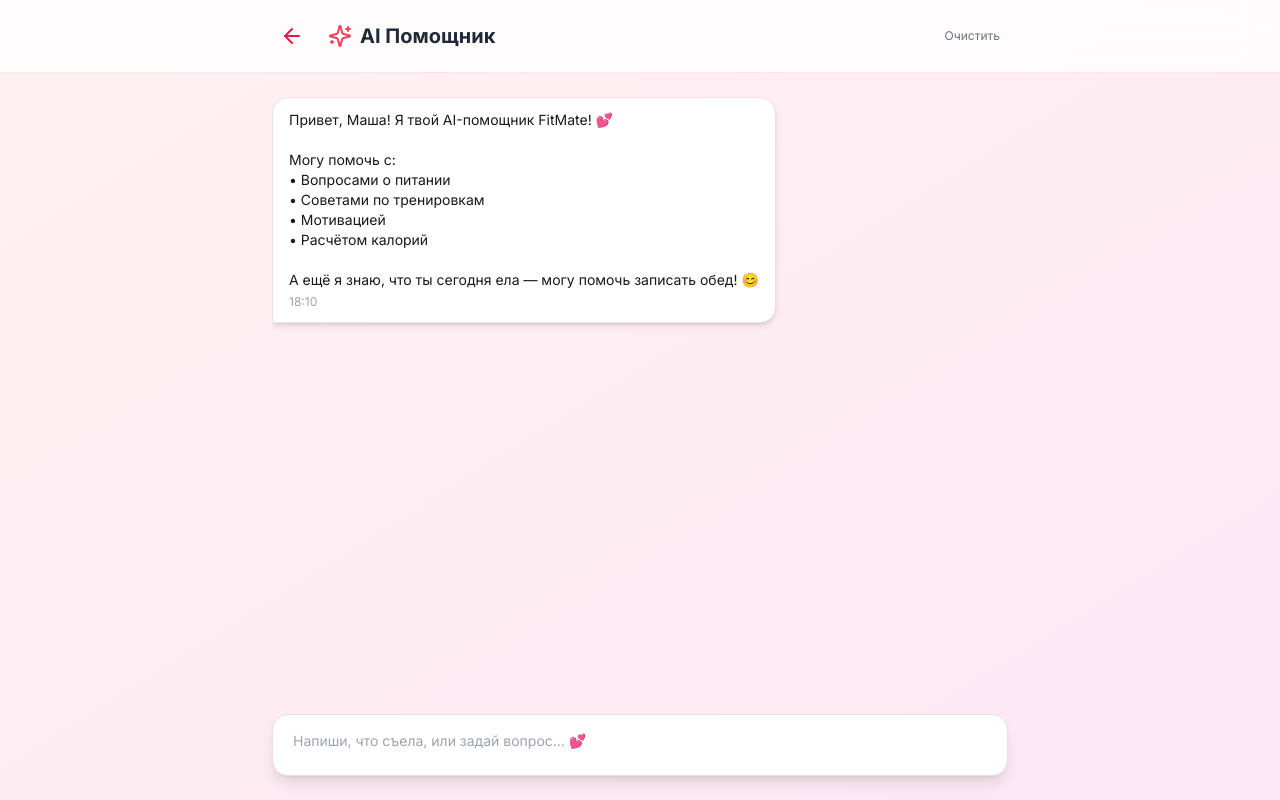
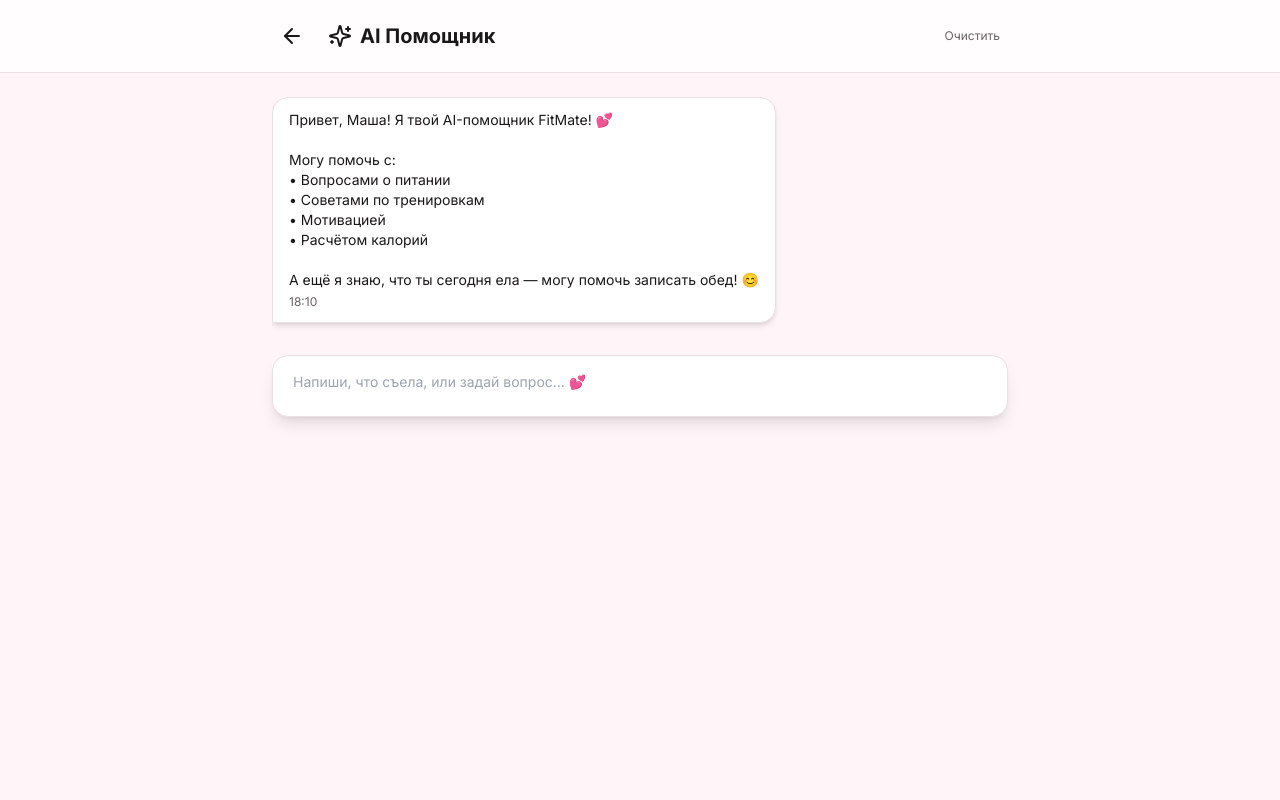
Before and after one commit to FuserOne1/fitmate-ai, a Next.js app: page /chat in a window 1280 px wide. Built offline with nearby package versions, Linux system fonts and the light colour scheme.

Commit message:
fix: complete theme support for chat page

```diff
--- a/src/app/chat/page.tsx
+++ b/src/app/chat/page.tsx
@@ -29,21 +29,17 @@ export default function ChatPage() {
         } catch {}
       }
     }
-    return [
-      {
+    return [{
       role: 'assistant',
       content: 'Привет, Маша! Я твой AI-помощник FitMate! 💕\n\nМогу помочь с:\n• Вопросами о питании\n• Советами по тренировкам\n• Мотивацией\n• Расчётом калорий\n\nА ещё я знаю, что ты сегодня ела — могу помочь записать обед! 😊',
       timestamp: Date.now(),
-      },
-    ]
+    }]
   })
-
   const [diaryData, setDiaryData] = useState<DiaryData | null>(null)
   const [input, setInput] = useState('')
   const [loading, setLoading] = useState(false)
   const messagesEndRef = useRef<HTMLDivElement>(null)
 
-  // Загрузка данных из дневника
   useEffect(() => {
     if (typeof window !== 'undefined') {
       const saved = localStorage.getItem('fitmate-diary')
@@ -59,7 +55,6 @@ export default function ChatPage() {
     }
   }, [])
 
-  // Сохранение чата
   useEffect(() => {
     if (typeof window !== 'undefined') {
       localStorage.setItem('fitmate-chat', JSON.stringify(messages))
@@ -76,18 +71,12 @@ export default function ChatPage() {
 
   async function sendMessage() {
     if (!input.trim() || loading) return
-
-    const userMessage: Message = {
-      role: 'user',
-      content: input,
-      timestamp: Date.now()
-    }
-    setMessages((prev) => [...prev, userMessage])
+    const userMessage: Message = { role: 'user', content: input, timestamp: Date.now() }
+    setMessages(prev => [...prev, userMessage])
     setInput('')
     setLoading(true)
 
     try {
-      // Формируем контекст из дневника
       const diaryContext = diaryData
         ? `\n\n[КОНТЕКСТ: Сегодня Маша уже съела на ${diaryData.calories} ккал. Б: ${diaryData.protein}г, Ж: ${diaryData.fat}г, У: ${diaryData.carbs}г]`
         : ''
@@ -96,45 +85,20 @@ export default function ChatPage() {
         method: 'POST',
         headers: { 'Content-Type': 'application/json' },
         body: JSON.stringify({
-          messages: messages.map((m) => ({
-            role: m.role,
-            content: m.content
-          })),
+          messages: messages.map(m => ({ role: m.role, content: m.content })),
           diaryContext,
         }),
       })
-
       const data = await response.json()
 
       if (response.ok && data.data) {
-        setMessages((prev) => [
-          ...prev,
-          {
-            role: 'assistant',
-            content: data.data,
-            timestamp: Date.now()
-          },
-        ])
+        setMessages(prev => [...prev, { role: 'assistant', content: data.data, timestamp: Date.now() }])
       } else {
-        setMessages((prev) => [
-          ...prev,
-          {
-            role: 'assistant',
-            content: `Ошибка: ${data.error || 'Что-то пошло не так 😅'}`,
-            timestamp: Date.now(),
-          },
-        ])
+        setMessages(prev => [...prev, { role: 'assistant', content: `Ошибка: ${data.error || 'Что-то пошло не так 😅'}`, timestamp: Date.now() }])
       }
     } catch (error) {
       console.error('Chat error:', error)
-      setMessages((prev) => [
-        ...prev,
-        {
-          role: 'assistant',
-          content: 'Ошибка соединения. Проверь интернет и попробуй снова 💕',
-          timestamp: Date.now(),
-        },
-      ])
+      setMessages(prev => [...prev, { role: 'assistant', content: 'Ошибка соединения. Проверь интернет 💕', timestamp: Date.now() }])
     } finally {
       setLoading(false)
     }
@@ -149,45 +113,34 @@ export default function ChatPage() {
 
   function clearChat() {
     if (confirm('Очистить историю чата?')) {
-      setMessages([
-        {
+      setMessages([{
         role: 'assistant',
         content: 'Привет, Маша! Я твой AI-помощник FitMate! 💕\n\nЧем могу помочь сегодня?',
         timestamp: Date.now(),
-        },
-      ])
+      }])
     }
   }
 
   return (
-    <div className="min-h-screen bg-gradient-to-br from-rose-50 to-pink-100 flex flex-col">
-      {/* Header */}
-      <header className="sticky top-0 z-50 bg-white/80 backdrop-blur-lg border-b border-rose-100">
+    <div className={`min-h-screen ${themeConfig.colors.bg} transition-colors duration-300`}>
+      <header className="sticky top-0 z-50 bg-[hsl(var(--bg-secondary))]/80 backdrop-blur-lg border-b border-[hsl(var(--border))]">
         <div className="max-w-3xl mx-auto px-4 py-4 flex items-center justify-between">
           <div className="flex items-center gap-4">
-            <Link
-              href="/"
-              className="p-2 hover:bg-rose-100 rounded-xl transition-colors"
-            >
-              <ArrowLeft className="w-6 h-6 text-rose-600" />
+            <Link href="/" className="p-2 hover:bg-[hsl(var(--muted))] rounded-xl transition-colors">
+              <ArrowLeft className={`w-6 h-6 ${themeConfig.colors.primaryText}`} />
             </Link>
             <div className="flex items-center gap-2">
-              <Sparkles className="w-6 h-6 text-rose-500" />
-              <h1 className="text-xl font-bold text-gray-800">AI Помощник</h1>
+              <Sparkles className={`w-6 h-6 ${themeConfig.colors.primaryText}`} />
+              <h1 className="text-xl font-bold text-[hsl(var(--text-primary))]">AI Помощник</h1>
             </div>
           </div>
-          <button
-            onClick={clearChat}
-            className="p-2 text-xs text-gray-500 hover:text-rose-600 transition-colors"
-          >
+          <button onClick={clearChat} className="p-2 text-xs text-[hsl(var(--text-secondary))] hover:text-red-500 transition-colors">
             Очистить
           </button>
         </div>
       </header>
 
-      {/* Messages */}
       <main className="flex-1 max-w-3xl w-full mx-auto px-4 py-6 overflow-hidden flex flex-col">
-        {/* Diary Context */}
         {diaryData && diaryData.calories > 0 && (
           <div className="bg-[hsl(var(--card))] rounded-2xl p-4 shadow-md border border-[hsl(var(--border))] mb-4">
             <div className="flex items-center gap-2 mb-2">
@@ -217,27 +170,15 @@ export default function ChatPage() {
 
         <div className="flex-1 overflow-y-auto space-y-4 mb-4">
           {messages.map((message, index) => (
-            <div
-              key={index}
-              className={`flex ${
-                message.role === 'user' ? 'justify-end' : 'justify-start'
-              }`}
-            >
-              <div
-                className={`max-w-[80%] rounded-2xl px-4 py-3 ${
+            <div key={index} className={`flex ${message.role === 'user' ? 'justify-end' : 'justify-start'}`}>
+              <div className={`max-w-[80%] rounded-2xl px-4 py-3 ${
                 message.role === 'user'
                   ? `${themeConfig.colors.primaryBg} text-white rounded-br-md`
                   : 'bg-[hsl(var(--card))] text-[hsl(var(--text-primary))] shadow-md border border-[hsl(var(--border))] rounded-bl-md'
-                }`}
-              >
+              }`}>
                 <p className="text-sm whitespace-pre-wrap">{message.content}</p>
-                <p className={`text-xs mt-1 ${
-                  message.role === 'user' ? 'text-rose-200' : 'text-gray-400'
-                }`}>
-                  {new Date(message.timestamp).toLocaleTimeString('ru-RU', {
-                    hour: '2-digit',
-                    minute: '2-digit'
-                  })}
+                <p className={`text-xs mt-1 ${message.role === 'user' ? 'text-white/70' : 'text-[hsl(var(--text-secondary))]'}`}>
+                  {new Date(message.timestamp).toLocaleTimeString('ru-RU', { hour: '2-digit', minute: '2-digit' })}
                 </p>
               </div>
             </div>
@@ -247,14 +188,8 @@ export default function ChatPage() {
               <div className="bg-[hsl(var(--card))] rounded-2xl px-4 py-3 shadow-md border border-[hsl(var(--border))]">
                 <div className="flex gap-1">
                   <div className={`w-2 h-2 ${themeConfig.colors.primaryBg} rounded-full animate-bounce`} />
-                  <div
-                    className={`w-2 h-2 ${themeConfig.colors.primaryBg} rounded-full animate-bounce`}
-                    style={{ animationDelay: '0.1s' }}
-                  />
-                  <div
-                    className={`w-2 h-2 ${themeConfig.colors.primaryBg} rounded-full animate-bounce`}
-                    style={{ animationDelay: '0.2s' }}
-                  />
+                  <div className={`w-2 h-2 ${themeConfig.colors.primaryBg} rounded-full animate-bounce`} style={{ animationDelay: '0.1s' }} />
+                  <div className={`w-2 h-2 ${themeConfig.colors.primaryBg} rounded-full animate-bounce`} style={{ animationDelay: '0.2s' }} />
                 </div>
               </div>
             </div>
@@ -262,7 +197,6 @@ export default function ChatPage() {
           <div ref={messagesEndRef} />
         </div>
 
-        {/* Input */}
         <div className="bg-[hsl(var(--card))] rounded-2xl p-2 shadow-lg border border-[hsl(var(--border))]">
           <div className="flex items-end gap-2">
             <textarea
```
Lines whose indentation alone changed are shown as unchanged.
